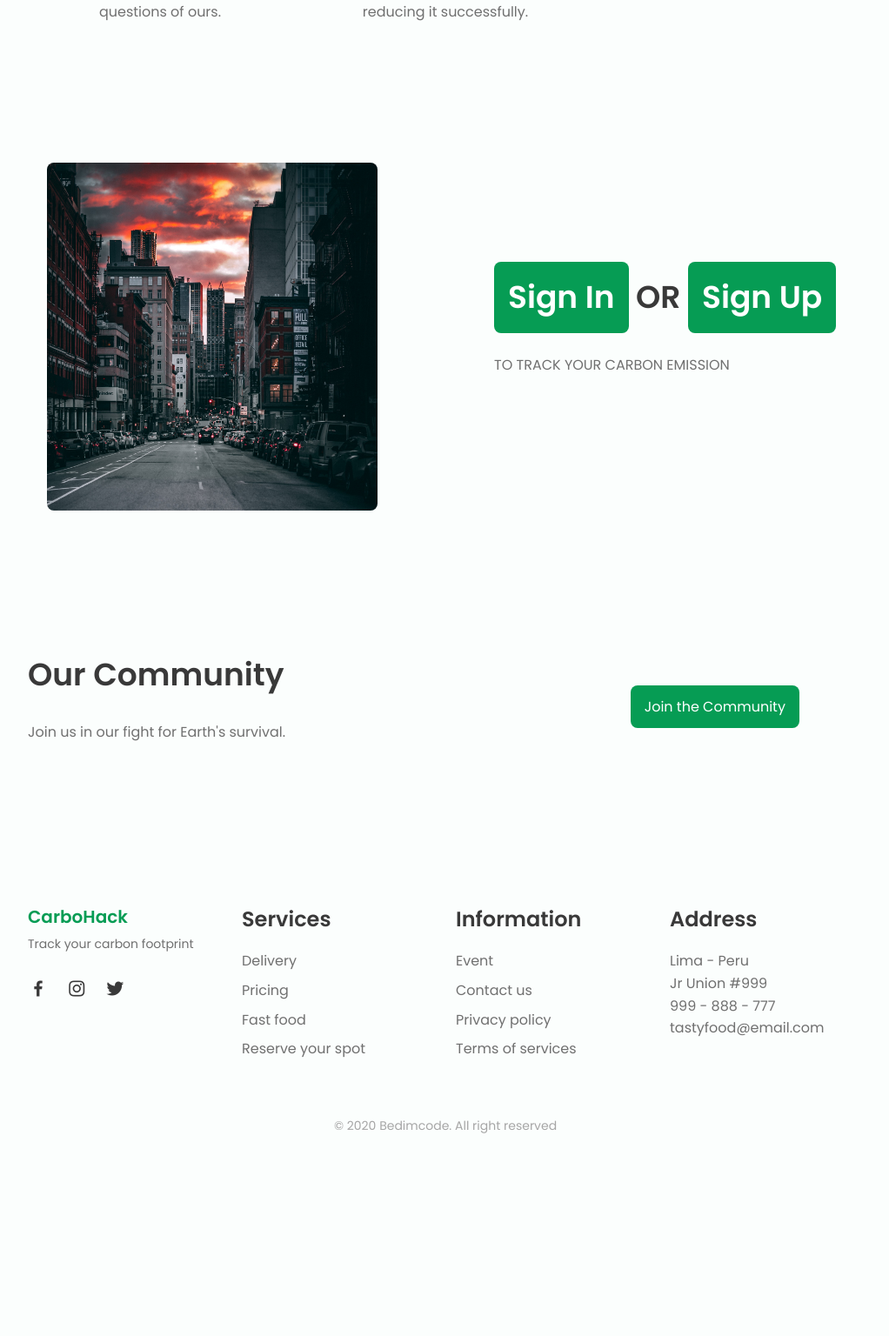
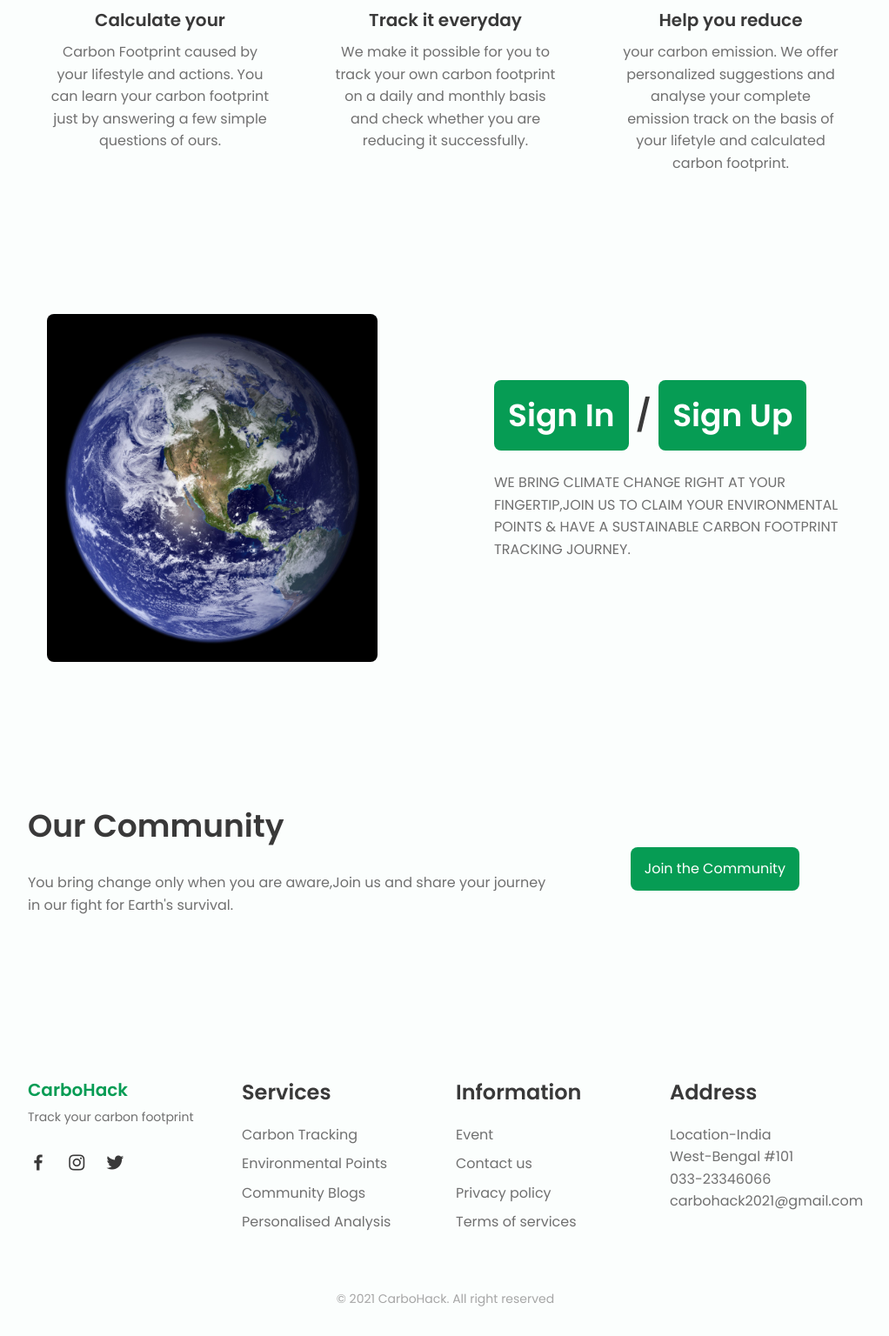
Before and after one commit to miraj0507/carbohack_project, a Flask app: page / in a window 1280 px wide. Shown: the part 1579-3115 px from the top of the page at 87% size, without its empty margins (128-1150 px from the left). Before the commit the page ends 2882 px from the top, so only its background shows below. Run offline with Flask 2, Linux system fonts and the light colour scheme.

Commit message:
Update index.html

```diff
--- a/templates/index.html
+++ b/templates/index.html
@@ -13,8 +13,8 @@
         <title>CarboHack</title>
     </head>
     <body>
-        <!--------------Preloader----------------->
-        <div class="preloader" id="preloader">
+
+        <!-- <div class="preloader" id="preloader">
             <canvas id='canvas'></canvas>
             <div class="wrapper">
                 <div class="circle"></div>
@@ -26,10 +26,10 @@
                 <span>Loading</span>
             </div>
         </div>
-        <!---------------------------------------->
+       -->
 
 
-        <!--========== SCROLL TOP ==========-->
+
         <a href="#" class="scrolltop" id="scroll-top">
             <i class='bx bx-chevron-up scrolltop__icon'></i>
         </a>
@@ -64,8 +64,8 @@
             <section class="home" id="home">
                 <div class="home__container bd-container bd-grid">
                     <div class="home__data">
-                        <h1 class="home__title">TRACK YOUR CARBON FOOTPRINT</h1>
-                        <h2 class="home__subtitle">& play a part in <br> saving our Earth</h2>
+                        <h1 class="home__title">CARBOHACK</h1>
+                        <h3 class="home__subtitle">Track Your Carbon Footprint & Save Our Planet As We Bring Climate Change At Your Fingertip.</h3>
                         <a href="/entry_signup" class="button">Join The Movement</a>
                     </div>
 
@@ -94,84 +94,35 @@
 
                 <div class="services__container  bd-grid">
                     <div class="services__content">
-                        <svg class="services__img" xmlns="http://www.w3.org/2000/svg">
-
-                        </svg>
+                        <img src="\static\img\undraw_Calculator_0evy.svg" alt="" class="services_img">
                         <h3 class="services__title">Calculate your</h3>
                         <p class="services__description">Carbon Footprint caused by your lifestyle and actions. You can learn your carbon footprint just by answering a few simple questions of ours.</p>
                     </div>
 
                     <div class="services__content">
-                        <svg class="services__img" xmlns="http://www.w3.org/2000/svg">
-                            <g clip-path="url(#clip0)">
-                            <defs>
-                            <clipPath id="clip0">
-                            <rect width="64" height="64" fill="white"/>
-                            </clipPath>
-                            </defs>
-                        </svg>
+                        <img src="\static\img\undraw_Report_re_kp7y.svg" alt="" class="services_img">
                         <h3 class="services__title">Track it everyday</h3>
                         <p class="services__description">We make it possible for you to track your own carbon footprint on a daily and monthly basis and check whether you are reducing it successfully.</p>
                     </div>
 
                     <div class="services__content">
-                        <svg class="services__img" xmlns="http://www.w3.org/2000/svg">
-                            <g clip-path="url(#clip0)">
-
-                                </g>
-                                <defs>
-                                <clipPath id="clip0">
-                                <rect width="64" height="64" fill="white"/>
-                                </clipPath>
-                                </defs>
-                        </svg>
+                        <img src="/static/img/undraw_discount_d4bd.svg" alt="" class="services_img">
                         <h3 class="services__title">Help you reduce</h3>
-                        <p class="services__description">your carbon emission. We offer personalized suggetions on the basis of your lifetyle and calculated carbon footprint.</p>
+                        <p class="services__description">your carbon emission. We offer personalized suggestions and analyse your complete emission track on the basis of your lifetyle and calculated carbon footprint.</p>
                     </div>
                 </div>
             </section>
 
-            <!--========== MENU ==========-->
-            <!--
-            <section class="menu section bd-container" id="menu">
-                <span class="section-subtitle">Special</span>
-                <h2 class="section-title">Menu of the week</h2>
 
-                <div class="menu__container bd-grid">
-                    <div class="menu__content">
-                        <img src="/static/img/plate1.png" alt="" class="menu__img">
-                        <h3 class="menu__name">Barbecue salad</h3>
-                        <span class="menu__detail">Delicious dish</span>
-                        <span class="menu__preci">$22.00</span>
-                        <a href="#" class="button menu__button"><i class='bx bx-cart-alt'></i></a>
-                    </div>
-
-                    <div class="menu__content">
-                        <img src="/static/img/plate2.png" alt="" class="menu__img">
-                        <h3 class="menu__name">Salad with fish</h3>
-                        <span class="menu__detail">Delicious dish</span>
-                        <span class="menu__preci">$12.00</span>
-                        <a href="#" class="button menu__button"><i class='bx bx-cart-alt'></i></a>
-                    </div>
-
-                    <div class="menu__content">
-                        <img src="/static/img/plate3.png" alt="" class="menu__img">
-                        <h3 class="menu__name">Spinach salad</h3>
-                        <span class="menu__detail">Delicious dish</span>
-                        <span class="menu__preci">$9.50</span>
-                        <a href="#" class="button menu__button"><i class='bx bx-cart-alt'></i></a>
-                    </div>
-                </div>
-            </section> -->
 
             <!--===== APP =======-->
             <section class="app section bd-container">
                 <div class="app__container bd-grid">
                     <div class="app__data">
                         <!-- <span class="section-subtitle app__initial"></span> -->
-                        <h2 class="section-title app__initial"><a href="/entry_signin" class="button">Sign In</a> OR
+                        <h2 class="section-title app__initial"><a href="/entry_signin" class="button">Sign In</a> /
                             <a href="/entry_signup" class="button">Sign Up</a></h2>
-                        <p class="app__description">TO TRACK YOUR CARBON EMISSION</p> <!--Find our application and download it, you can make reservations, food orders, see your deliveries on the way and much more.</p>
+                        <p class="app__description">WE BRING CLIMATE CHANGE RIGHT AT YOUR FINGERTIP,JOIN US TO CLAIM YOUR ENVIRONMENTAL POINTS & HAVE A SUSTAINABLE CARBON FOOTPRINT TRACKING JOURNEY.</p> <!--Find our application and download it, you can make reservations, food orders, see your deliveries on the way and much more.</p>
                         <div class="app__stores">
                             <a href="#"><img src="/static/img/app1.png" alt="" class="app__store"></a>
                             <a href="#"><img src="/static/img/app2.png" alt="" class="app__store"></a>
@@ -180,7 +131,7 @@
                         </div>-->
                     </div>
 
-                    <img src="/static/img/road1.jpg" alt="" class="app__img">
+                    <img src="/static/img/pexels-pixabay-87651.jpg" alt="" class="app__img">
                 </div>
             </section>
 
@@ -190,7 +141,7 @@
                     <div class="contact__data">
                         <!-- <span class="section-subtitle contact__initial">Let's talk</span> -->
                         <h2 class="section-title contact__initial">Our Community</h2>
-                        <p class="contact__description">Join us in our fight for Earth's survival.</p>
+                        <p class="contact__description">You bring change only when you are aware,Join us and share your journey in our fight for Earth's survival.</p>
                     </div>
 
                     <div class="contact__button">
@@ -216,10 +167,10 @@
                 <div class="footer__content">
                     <h3 class="footer__title">Services</h3>
                     <ul>
-                        <li><a href="#" class="footer__link">Delivery</a></li>
-                        <li><a href="#" class="footer__link">Pricing</a></li>
-                        <li><a href="#" class="footer__link">Fast food</a></li>
-                        <li><a href="#" class="footer__link">Reserve your spot</a></li>
+                        <li><a href="#" class="footer__link">Carbon Tracking</a></li>
+                        <li><a href="#" class="footer__link">Environmental Points</a></li>
+                        <li><a href="#" class="footer__link">Community Blogs</a></li>
+                        <li><a href="#" class="footer__link">Personalised Analysis</a></li>
                     </ul>
                 </div>
 
@@ -236,15 +187,15 @@
                 <div class="footer__content">
                     <h3 class="footer__title">Address</h3>
                     <ul>
-                        <li>Lima - Peru</li>
-                        <li>Jr Union #999</li>
-                        <li>999 - 888 - 777</li>
-                        <li>tastyfood@email.com</li>
+                        <li>Location-India</li>
+                        <li>West-Bengal #101</li>
+                        <li>033-23346066</li>
+                        <li>carbohack2021@gmail.com</li>
                     </ul>
                 </div>
             </div>
 
-            <p class="footer__copy">&#169; 2020 Bedimcode. All right reserved</p>
+            <p class="footer__copy">&#169; 2021 CarboHack. All right reserved</p>
         </footer>
 
         <!--========== SCROLL REVEAL ==========-->
@@ -254,11 +205,5 @@
         <script src="/static/js/main.js"></script>
     </body>
     <!---------------For Preloader------------------------>
-    <script>
-        //after window is loaded completely
-        window.onload = function(){
-            //hide the preloader
-            document.querySelector(".preloader").style.display = "none";
-        }
-    </script>
+
 </html>
```
